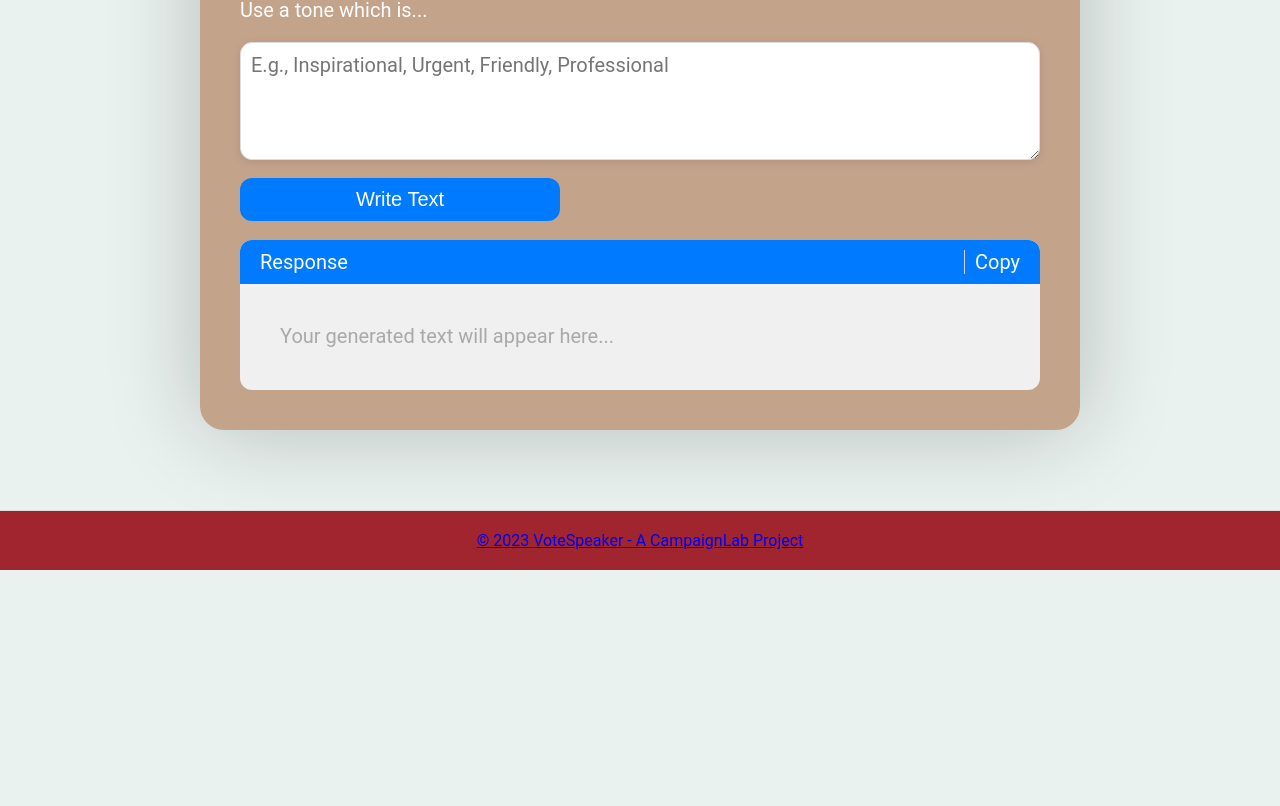
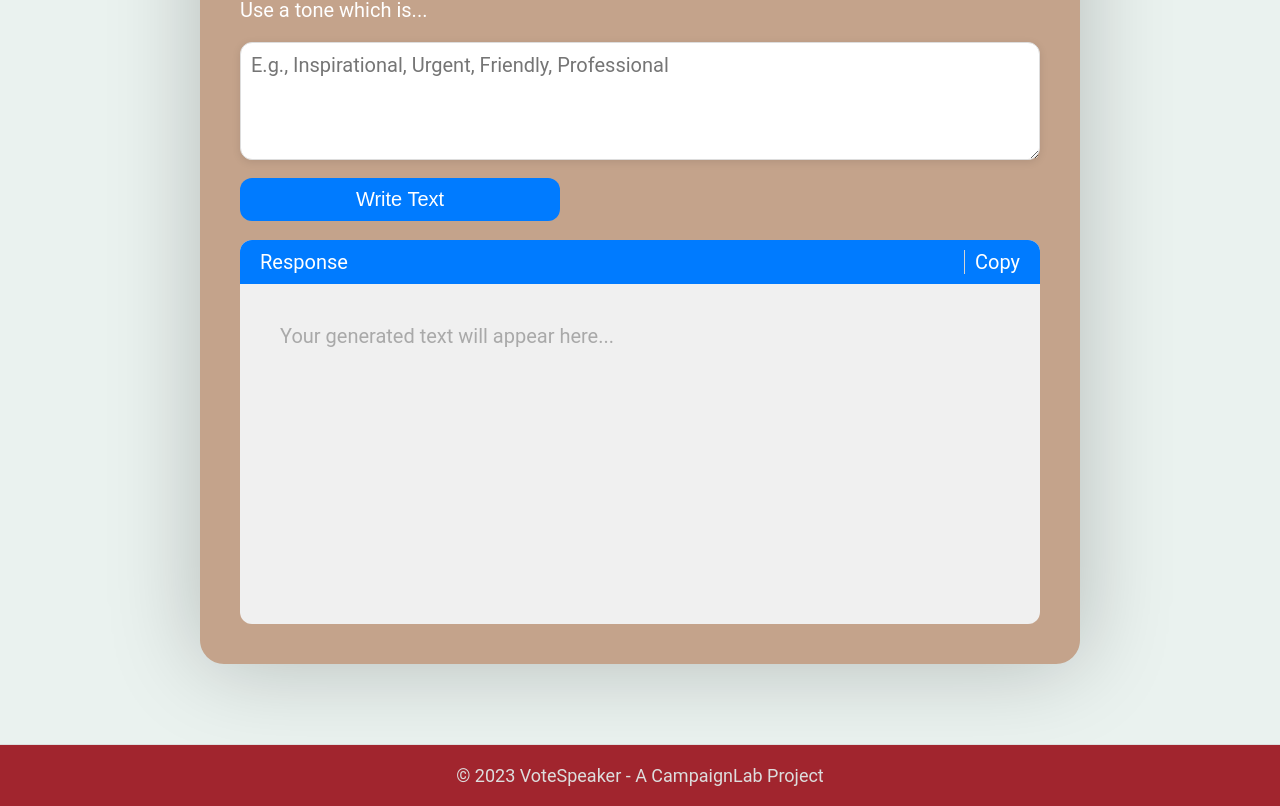
Before and after one commit to Red-Cardigan/votespeaker, a Next.js app: page / in a window 1280 px wide. Shown: the part 880-1686 px from the top of the page. Before the commit the page ends 1450 px from the top, so only its background shows below. Built offline with nearby package versions, Linux system fonts and the light colour scheme.

Commit message:
styles modifications

```diff
--- a/styles/index.css
+++ b/styles/index.css
@@ -28,6 +28,12 @@ body {
 }
 
 .page-header a {
+  text-decoration: none;
+  color: #ddd;
+  font-size: 18px;
+}
+
+.page-footer a {
   text-decoration: none;
   color: #ddd;
   font-size: 18px;
@@ -83,8 +89,6 @@ body {
 .response-header {
   justify-content: space-between;
   align-items: center;
-
-
 }
 
 .container {
@@ -142,18 +146,19 @@ h1 {
   outline: 2px solid #17a2b8;
 }
 
-@keyframes darkBluePulse {
-  from {
-    background-color: #0056b3; /* Dark blue color */
-  }
-  to {
-    background-color: #007bff; /* Original blue color */
-  }
-}
 
 .submit-button:active {
   background-color: #0056b3; /* Dark blue color when the button is clicked */
-  animation: darkBluePulse 1s forwards; /* Animation to revert to original blue */
+  animation: darkBluePulse 2s forwards; /* Animation to revert to original blue */
+}
+
+@keyframes darkBluePulse {
+  0% {
+    background-color: #0056b3; /* Dark blue color */
+  }
+  100% {
+    background-color: #0056b3; /* Keep dark blue color for the duration */
+  }
 }
 
 .submit-button {
@@ -245,12 +250,20 @@ h1 {
 
 .response-container.empty {
   height: 200px; /* Make it taller when empty */
+  justify-content: right;
+}
+
+.response-body {
+  justify-content: center;
+  height: 300px;
 }
 
 .placeholder-text {
   display: block; /* Ensure it's a block-level element */
-  padding: 20px; /* Add padding to position the placeholder text */
+  align-items: top;
+  padding: 20px;
   color: darkgray;
+  height: 100%;
 }
 
 .copy-button.copied {
```
